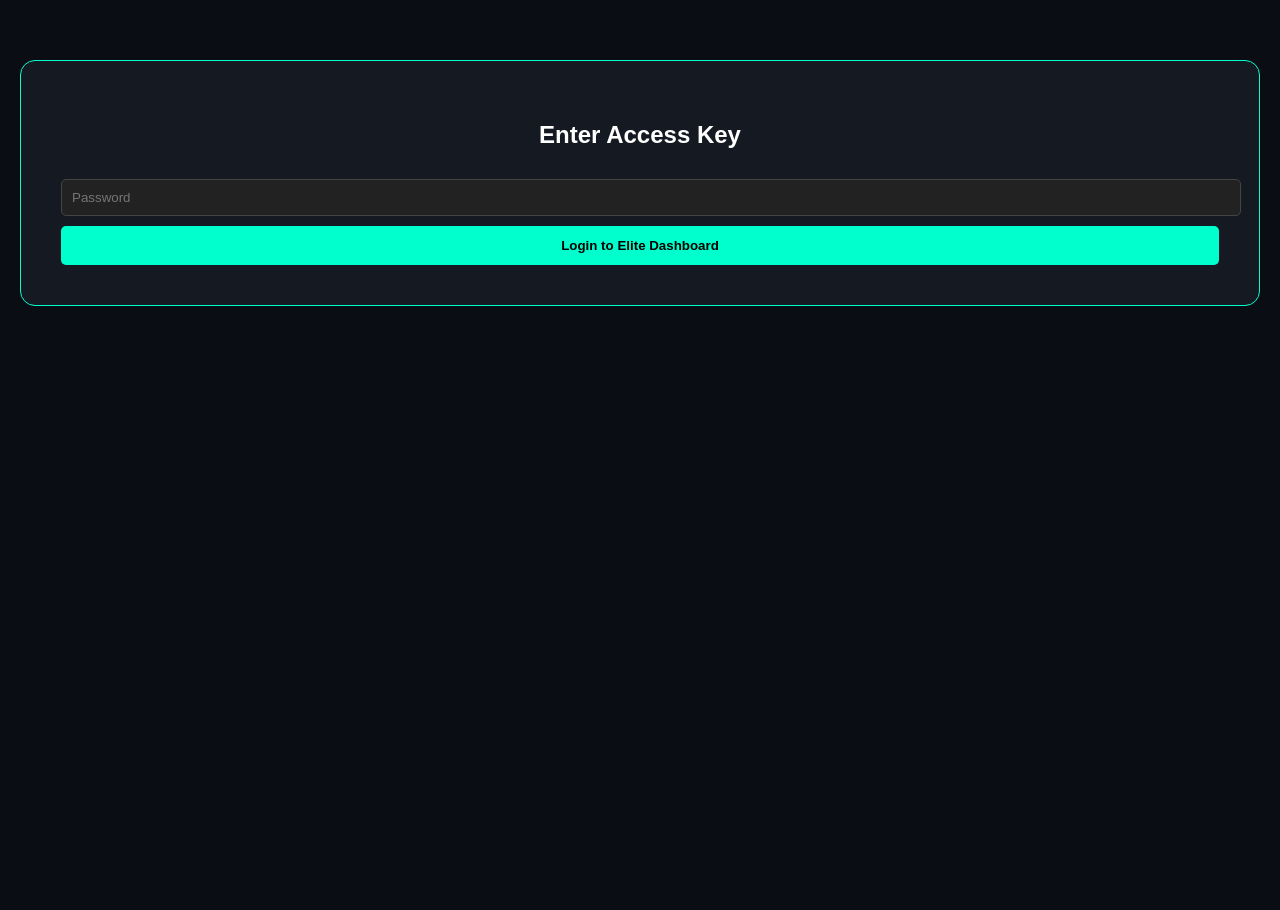
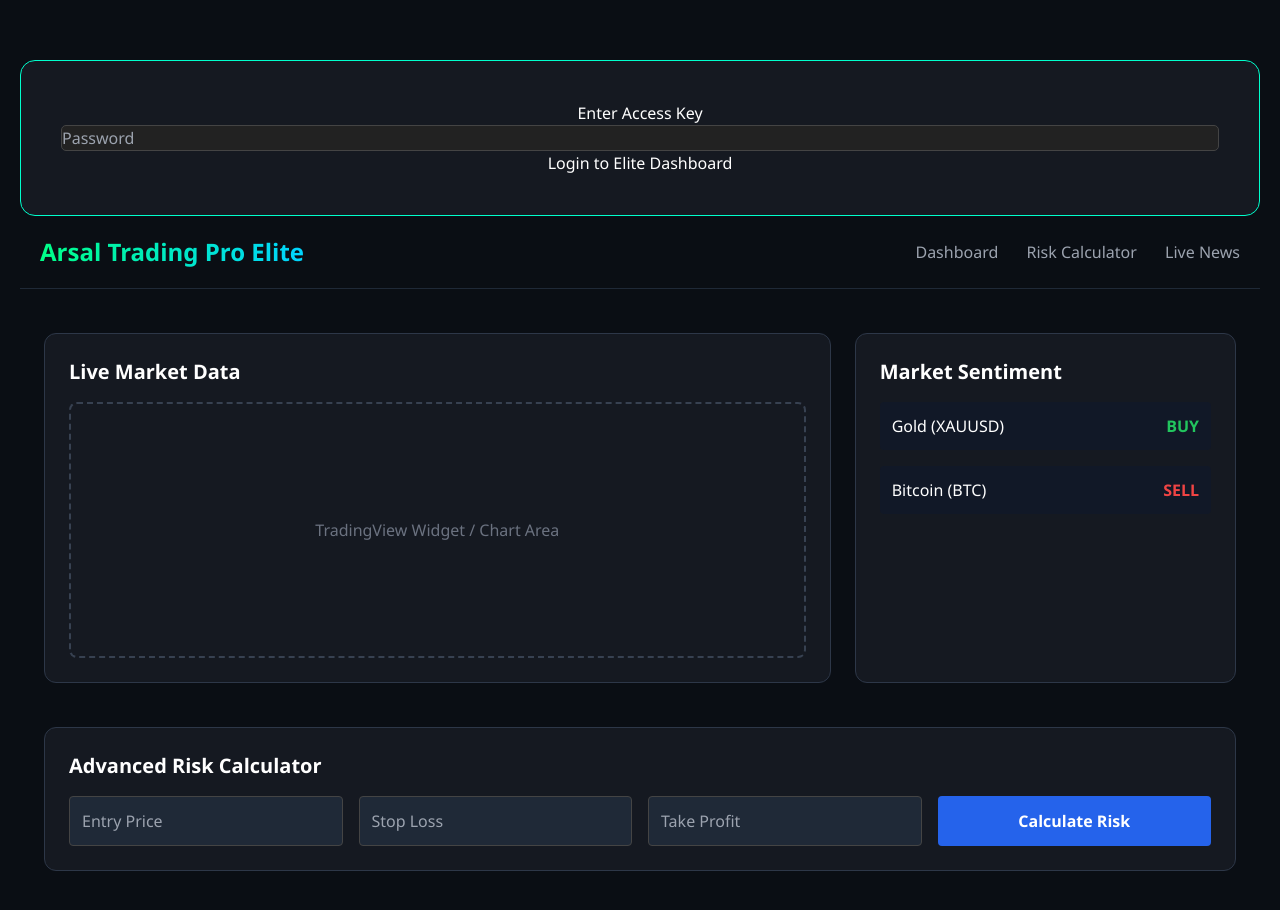
Before and after one commit to arsalpakistan120-png/trading-dashboard, a plain HTML site: page index.html in a window 1280 px wide. Shown: the part 120-1030 px from the top of the page. Before the commit the page ends 800 px from the top, so only its background shows below. Drawn offline with nearby package versions, Linux system fonts and the light colour scheme.

Commit message:
Update index.html

```diff
--- a/index.html
+++ b/index.html
@@ -59,3 +59,69 @@
     </script>
 </body>
 </html>
+<!DOCTYPE html>
+<html lang="en">
+<head>
+    <meta charset="UTF-8">
+    <meta name="viewport" content="width=device-width, initial-scale=1.0">
+    <title>Arsal Trading Pro Elite</title>
+    <script src="https://cdn.tailwindcss.com"></script>
+    <style>
+        body { background-color: #0a0e14; color: white; font-family: 'Segoe UI', sans-serif; }
+        .card { background: #151921; border: 1px solid #2d3748; border-radius: 12px; }
+        .gradient-text { background: linear-gradient(90deg, #00ff88, #00d4ff); -webkit-background-clip: text; -webkit-text-fill-color: transparent; }
+    </style>
+</head>
+<body>
+
+<!-- Navigation -->
+<nav class="p-5 border-b border-gray-800 flex justify-between items-center">
+    <h1 class="text-2xl font-bold gradient-text">Arsal Trading Pro Elite</h1>
+    <div class="space-x-6 text-gray-400">
+        <a href="#" class="hover:text-white">Dashboard</a>
+        <a href="#" class="hover:text-white">Risk Calculator</a>
+        <a href="#" class="hover:text-white">Live News</a>
+    </div>
+</nav>
+
+<!-- Main Grid -->
+<main class="p-6 grid grid-cols-1 md:grid-cols-3 gap-6">
+
+    <!-- Market Overview -->
+    <div class="card p-6 col-span-2">
+        <h2 class="text-xl font-semibold mb-4">Live Market Data</h2>
+        <div class="h-64 flex items-center justify-center border-2 border-dashed border-gray-700 rounded-lg">
+            <p class="text-gray-500">TradingView Widget / Chart Area</p>
+        </div>
+    </div>
+
+    <!-- Right Panel (Signals/Alerts) -->
+    <div class="card p-6">
+        <h2 class="text-xl font-semibold mb-4">Market Sentiment</h2>
+        <div class="space-y-4">
+            <div class="flex justify-between p-3 bg-gray-900 rounded">
+                <span>Gold (XAUUSD)</span>
+                <span class="text-green-500 font-bold">BUY</span>
+            </div>
+            <div class="flex justify-between p-3 bg-gray-900 rounded">
+                <span>Bitcoin (BTC)</span>
+                <span class="text-red-500 font-bold">SELL</span>
+            </div>
+        </div>
+    </div>
+
+    <!-- Risk Calculator Section -->
+    <div class="card p-6 col-span-3">
+        <h2 class="text-xl font-semibold mb-4">Advanced Risk Calculator</h2>
+        <div class="grid grid-cols-1 md:grid-cols-4 gap-4">
+            <input type="text" placeholder="Entry Price" class="bg-gray-800 p-3 rounded">
+            <input type="text" placeholder="Stop Loss" class="bg-gray-800 p-3 rounded">
+            <input type="text" placeholder="Take Profit" class="bg-gray-800 p-3 rounded">
+            <button class="bg-blue-600 hover:bg-blue-700 p-3 rounded font-bold">Calculate Risk</button>
+        </div>
+    </div>
+
+</main>
+
+</body>
+</html>
```
